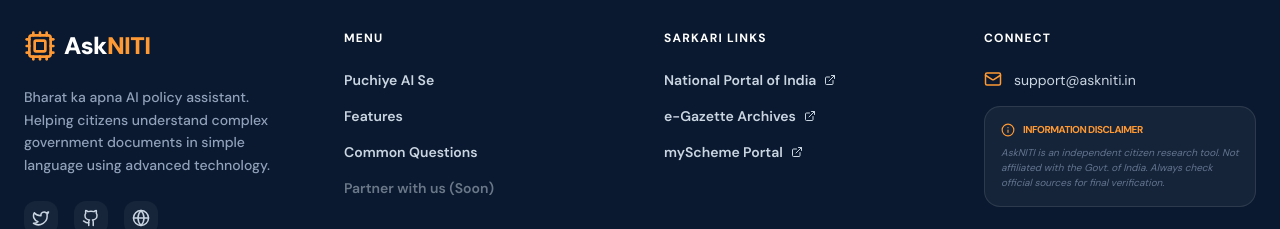
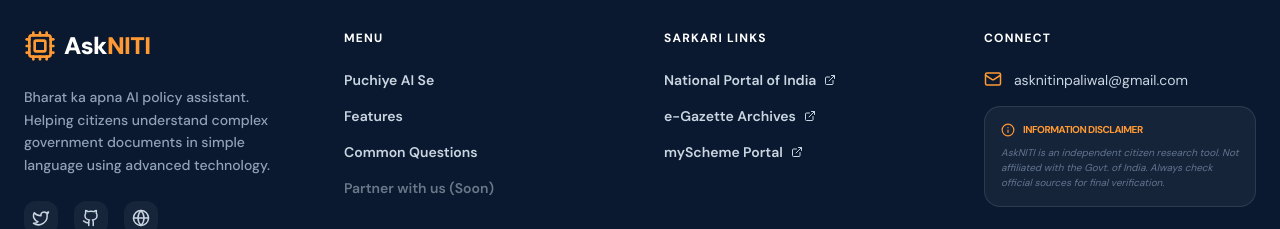
Before and after one commit to nitinpaliwal9/AskNITI, a Next.js app in the folder frontend/: page / in a window 1280 px wide. Shown: the part 3956-4185 px from the top of the page. Built offline with nearby package versions, Linux system fonts and the light colour scheme; no server answers.

Commit message:
Footer Fixed

```diff
--- a/frontend/components/landing/footer.tsx
+++ b/frontend/components/landing/footer.tsx
@@ -67,7 +67,7 @@ export function Footer() {
             <ul className="space-y-4 text-sm">
               <li className="flex items-start gap-3 group">
                 <Mail size={18} className="text-[#FF9933] shrink-0" />
-                <span className="group-hover:text-white transition-colors cursor-pointer">support@askniti.in</span>
+                <span className="group-hover:text-white transition-colors cursor-pointer">asknitinpaliwal@gmail.com</span>
               </li>
               <li className="bg-white/5 p-4 rounded-xl border border-white/10">
                 <div className="flex items-center gap-2 text-[#FF9933] mb-2">
```
